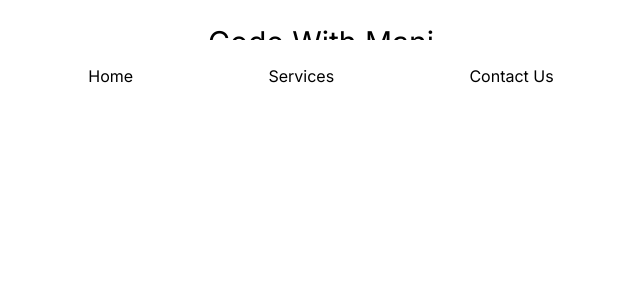
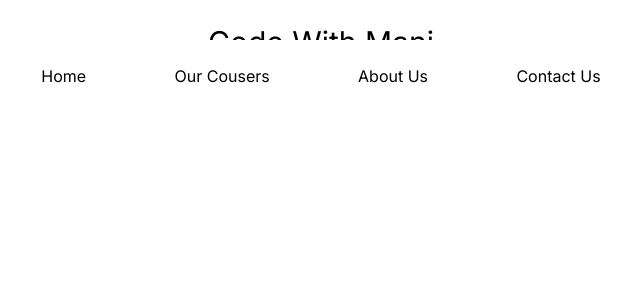
Before and after one commit to bro-maanii/Music-Academy, a Next.js app: page / in a window 1280 px wide. Shown: the top 300 px of the page, without its empty margins (319-959 px from the left). Built offline with nearby package versions, Linux system fonts and the light colour scheme.

Commit message:
add new option to navbar

```diff
--- a/components/Navbar.tsx
+++ b/components/Navbar.tsx
@@ -11,11 +11,12 @@ export function Navbar({ className }: { className?: string }) {
     <div
       className={cn("fixed top-10 inset-x-0 max-w-6xl md:max-w-3xl mx-auto z-50", className)}
     >
-      <Menu setActive={setActive}>
+      <Menu setActive={setActive} >
       <Link href="/"><MenuItem setActive={setActive} active={active} item="Home">
         </MenuItem>
         </Link>
-        <MenuItem setActive={setActive} active={active} item="Services">
+
+        <MenuItem setActive={setActive} active={active} item="Our Cousers">
           <div className="flex flex-col space-y-4 text-sm">
             <HoveredLink href="/web-dev">Web Development</HoveredLink>
             <HoveredLink href="/interface-design">Interface Design</HoveredLink>
@@ -23,6 +24,9 @@ export function Navbar({ className }: { className?: string }) {
             <HoveredLink href="/branding">Branding</HoveredLink>
           </div>
         </MenuItem>
+        <Link href="/"><MenuItem setActive={setActive} active={active} item="About Us">
+        </MenuItem>
+        </Link>
         <Link href="/"><MenuItem setActive={setActive} active={active} item="Contact Us">
         </MenuItem>
         </Link>
--- a/components/ui/navbar-menu.tsx
+++ b/components/ui/navbar-menu.tsx
@@ -83,7 +83,7 @@ export const HoveredLink = ({ children, ...rest }: any) => {
   return (
     <Link
       {...rest}
-      className="backdrop-blur-lg text-neutral-700 dark:text-neutral-200 hover:text-red-500 hover:underline cursor-pointer "
+      className="text-neutral-700 dark:text-neutral-200 hover:text-red-500 hover:underline cursor-pointer "
     >
       {children}
     </Link>
```
